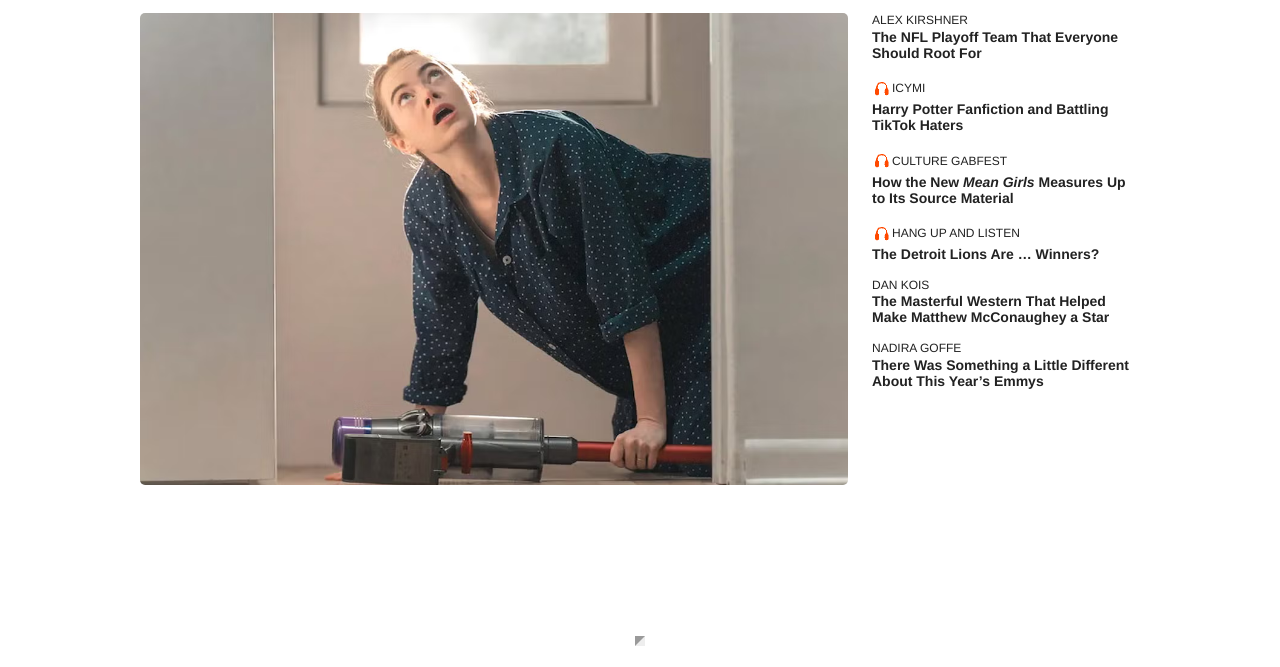
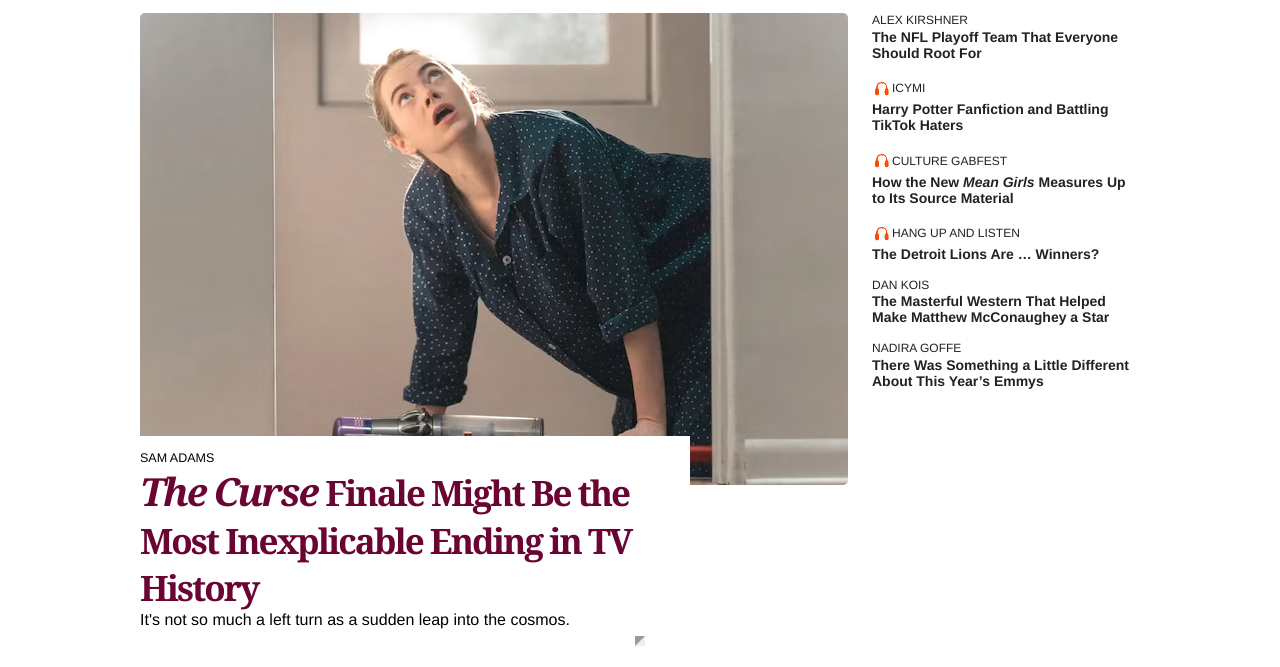
Before and after one commit to ToniGrbic/Internship-9-CSS-1, a plain HTML site: page index.html in a window 1280 px wide. Shown: the part 275-942 px from the top of the page. Drawn offline with Linux system fonts and the light colour scheme; a web font is replaced by a local one.

Commit message:
fixed teaser card position

```diff
--- a/styles/articles.css
+++ b/styles/articles.css
@@ -43,6 +43,10 @@ section {
   margin-top: 0;
   margin-bottom: -10px;
   padding: 0;
+}
+
+.article-feed__featured {
+  position: relative;
 }
 
 .article-header__view-all {
@@ -112,7 +116,7 @@ section {
   height: 147px;
   padding: 15px 20px 0 0;
   position: absolute;
-  bottom: -525px;
+  bottom: -6px;
   z-index: 15;
   background-color: white;
 }
@@ -218,7 +222,7 @@ hr {
 
   .article-feed-two-column__card-teaser {
     width: 530px;
-    bottom: -446px;
+    bottom: 30px;
   }
 
   .article-feed-two-column__card-byline {
```
